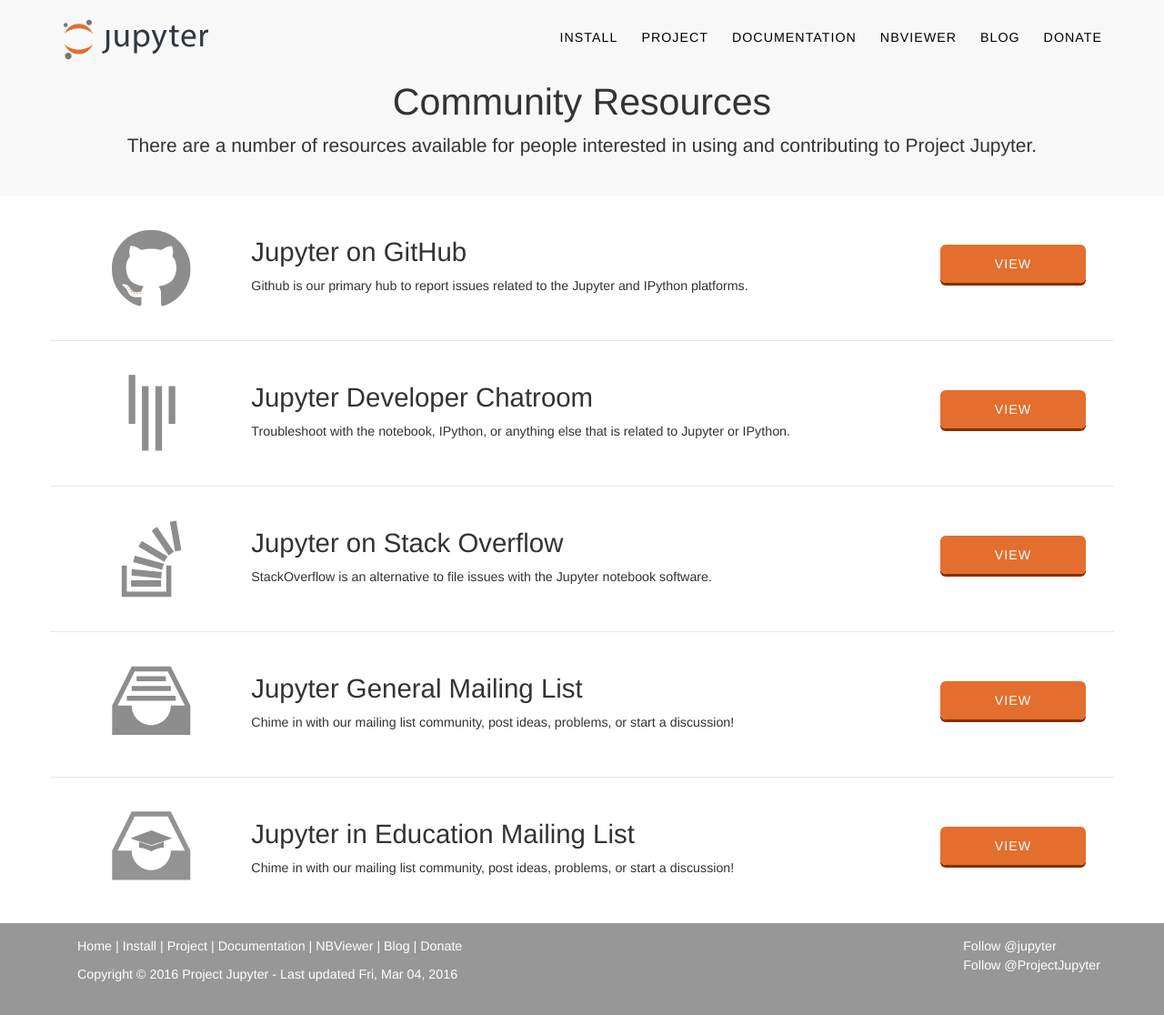
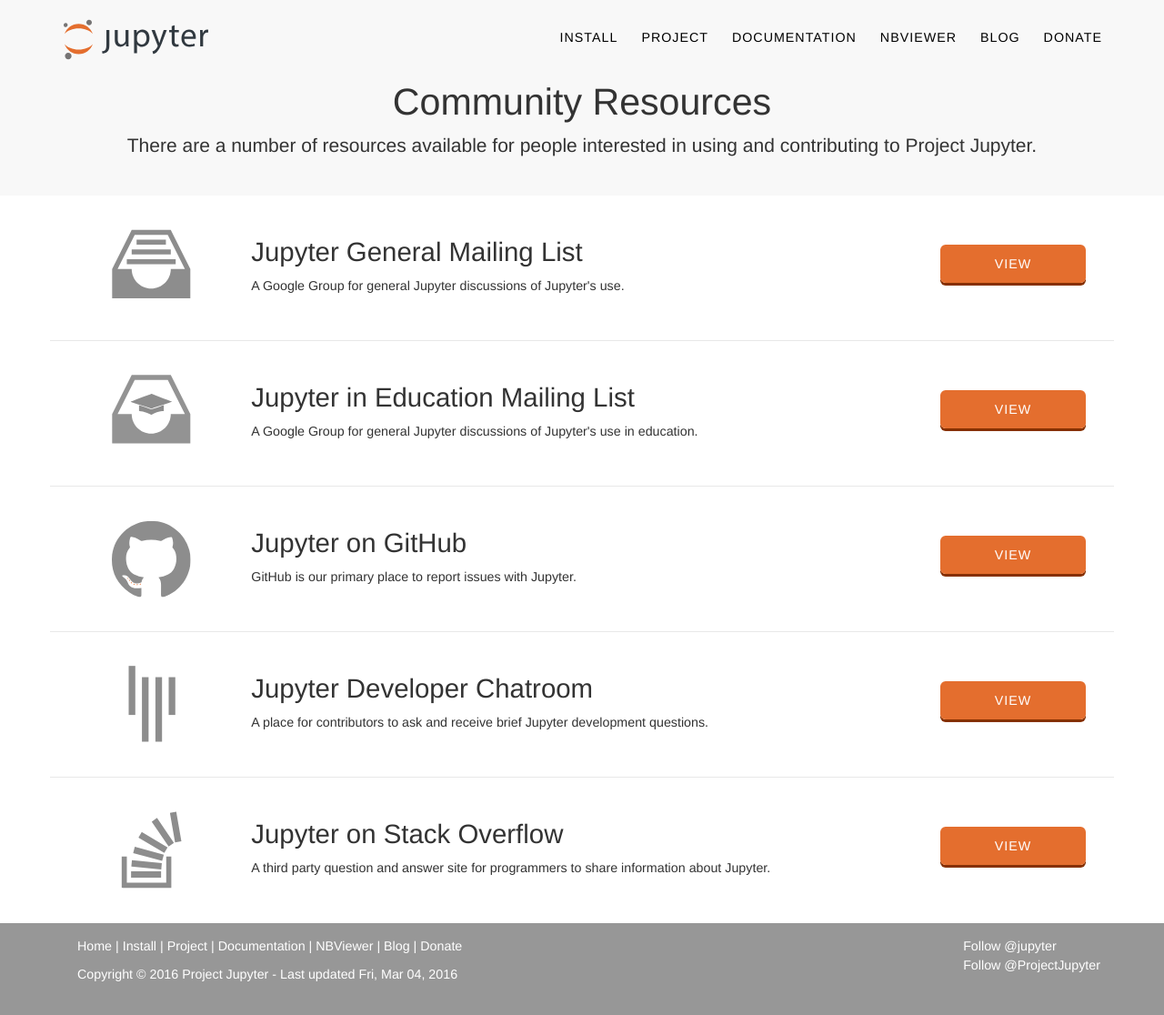
Before and after one commit to jupyter/jupyter.github.io, a Jekyll site: the page built from community.html, in a window 1280 px wide and 1116 px high. Shown: the whole window at 91% size. Built offline with Jekyll 4.4.1, drawn with Linux system fonts in a browser that asks for light colours; comment, search, counter and statistics services are not loaded.

Commit message:
Changed order and descriptions
-Went back and forth with Carol and Jon on each community section’s
description.
-Changed the ordering of the elements on the page to put the most
general community outlets first and as you go down it gets more specific

```diff
--- a/community.html
+++ b/community.html
@@ -18,11 +18,35 @@
             <div class="row">
                 <div class="col-sm-6 col-md-12 community-section">
                     <div class="col-md-2">
-                        <img src="assets/github.svg">
+                        <img src="assets/mail-list.svg" class="com-image">
+                    </div>
+                    <div class="col-md-8 community-text">
+                        <h2>Jupyter General Mailing List</h2>
+                        <p>A Google Group for general Jupyter discussions of Jupyter's use.</p>
+                    </div>
+                    <div class="col-md-2 community-button">
+                        <a href="https://groups.google.com/forum/#!forum/jupyter">VIEW</a>
+                    </div>
+                </div>
+                <div id="mailing-list" class="col-sm-6 col-md-12 community-section">
+                    <div class="col-md-2">
+                        <img src="assets/mail-education.svg" class="com-image">
+                    </div>
+                    <div class="col-md-8 community-text">
+                        <h2>Jupyter in Education Mailing List</h2>
+                        <p>A Google Group for general Jupyter discussions of Jupyter's use in education.</p>
+                    </div>
+                    <div class="col-md-2 community-button">
+                        <a href="https://groups.google.com/forum/#!forum/jupyter-education">VIEW</a>
+                    </div>
+                </div>
+                <div class="col-sm-6 col-md-12 community-section">
+                    <div class="col-md-2">
+                        <img src="assets/github.svg" class="com-image">
                     </div>
                     <div class="col-md-8 community-text">
                         <h2>Jupyter on <br id="github-break">GitHub</h2>
-                        <p>Github is our primary hub to report issues related to the Jupyter and IPython platforms.</p>
+                        <p>GitHub is our primary place to report issues with Jupyter.</p>
                     </div>
                     <div class="col-md-2 community-button">
                         <a href="https://github.com/jupyter">VIEW</a>
@@ -30,50 +54,26 @@
                 </div>
                 <div id="gitter" class="col-sm-6 col-md-12 community-section">
                     <div class="col-md-2">
-                        <img src="assets/gitter.svg">
+                        <img src="assets/gitter.svg" class="com-image">
                     </div>
                     <div class="col-md-8 community-text">
                         <h2>Jupyter Developer Chatroom</h2>
-                        <p>Troubleshoot with the notebook, IPython, or anything else that is related to Jupyter or IPython.</p>
+                        <p>A place for contributors to ask and receive brief Jupyter development questions.</p>
                     </div>
                     <div class="col-md-2 community-button">
                         <a href="https://gitter.im/jupyter/jupyter">VIEW</a>
                     </div>
                 </div>
-                <div class="col-sm-6 col-md-12 community-section">
+                <div id="last-block" class="col-sm-offset-3 col-sm-6 col-sm-offset-3 col-md-offset-0 col-md-12 community-section">
                     <div class="col-md-2">
-                        <img src="assets/stack-overflow.svg">
+                        <img src="assets/stack-overflow.svg" class="com-image">
                     </div>
                     <div class="col-md-8 community-text">
                         <h2>Jupyter on Stack Overflow</h2>
-                        <p>StackOverflow is an alternative to file issues with the Jupyter notebook software.</p>
+                        <p>A third party question and answer site for programmers to share information about Jupyter.</p>
                     </div>
                     <div class="col-md-2 community-button">
                         <a href="http://stackoverflow.com/questions/tagged/jupyter">VIEW</a>
-                    </div>
-                </div>
-                <div id="mailing-list" class="col-sm-6 col-md-12 community-section">
-                    <div class="col-md-2">
-                        <img src="assets/mail-list.svg">
-                    </div>
-                    <div class="col-md-8 community-text">
-                        <h2>Jupyter General Mailing List</h2>
-                        <p>Chime in with our mailing list community, post ideas, problems, or start a discussion!</p>
-                    </div>
-                    <div class="col-md-2 community-button">
-                        <a href="https://groups.google.com/forum/#!forum/jupyter">VIEW</a>
-                    </div>
-                </div>
-                <div id="last-block" class="col-sm-offset-3 col-sm-6 col-sm-offset-3 col-md-offset-0 col-md-12 community-section">
-                    <div class="col-md-2">
-                        <img src="assets/mail-education.svg">
-                    </div>
-                    <div class="col-md-8 community-text">
-                        <h2>Jupyter in Education Mailing List</h2>
-                        <p>Chime in with our mailing list community, post ideas, problems, or start a discussion!</p>
-                    </div>
-                    <div class="col-md-2 community-button">
-                        <a href="https://groups.google.com/forum/#!forum/jupyter-education">VIEW</a>
                     </div>
                 </div>
             </div>
--- a/css/logo-nav.css
+++ b/css/logo-nav.css
@@ -846,6 +846,7 @@
 .community-button a:hover {
     background-color: #F27624;
 }
+
 #last-block {
     border-bottom: none;
 }
```
